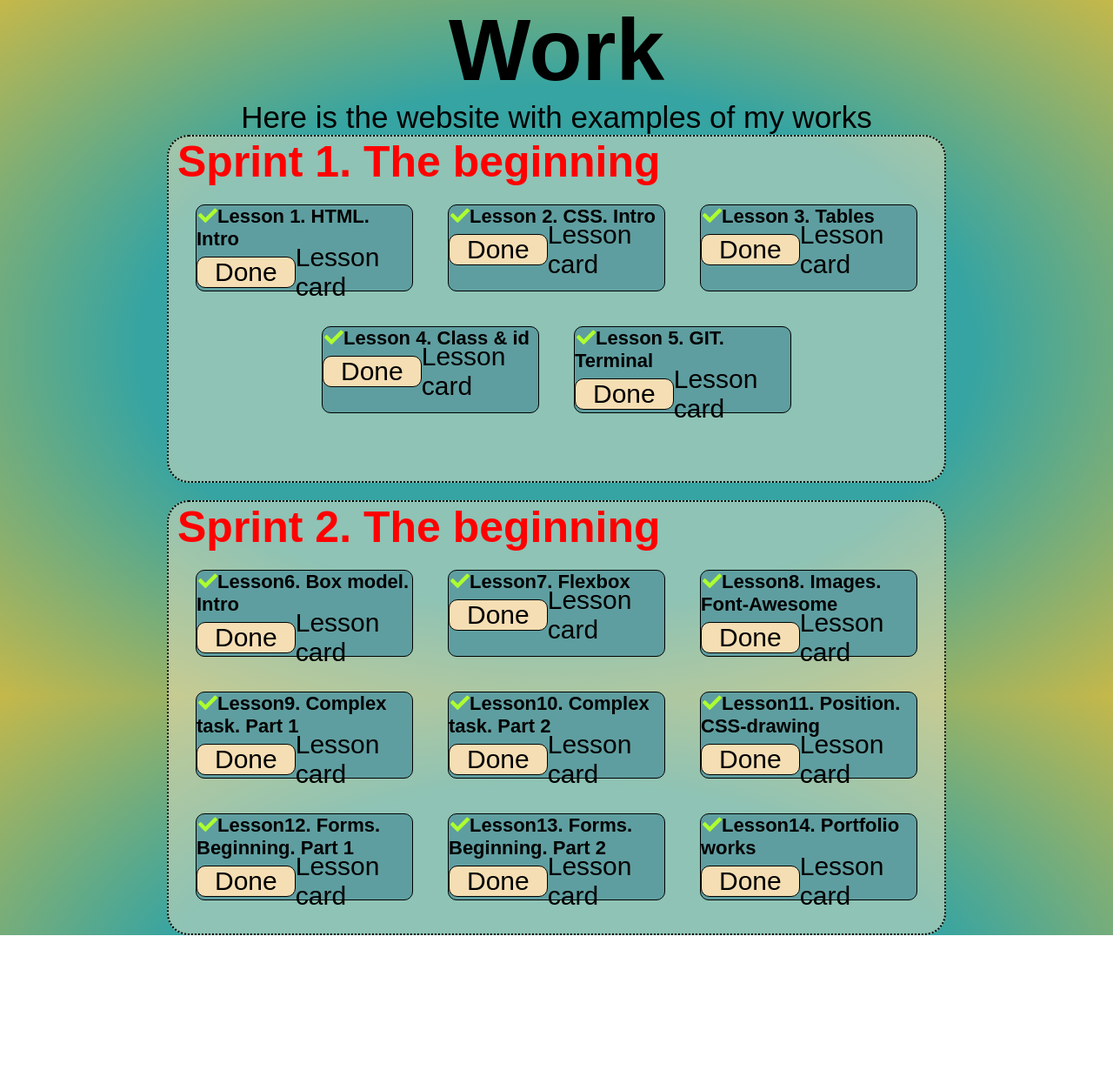
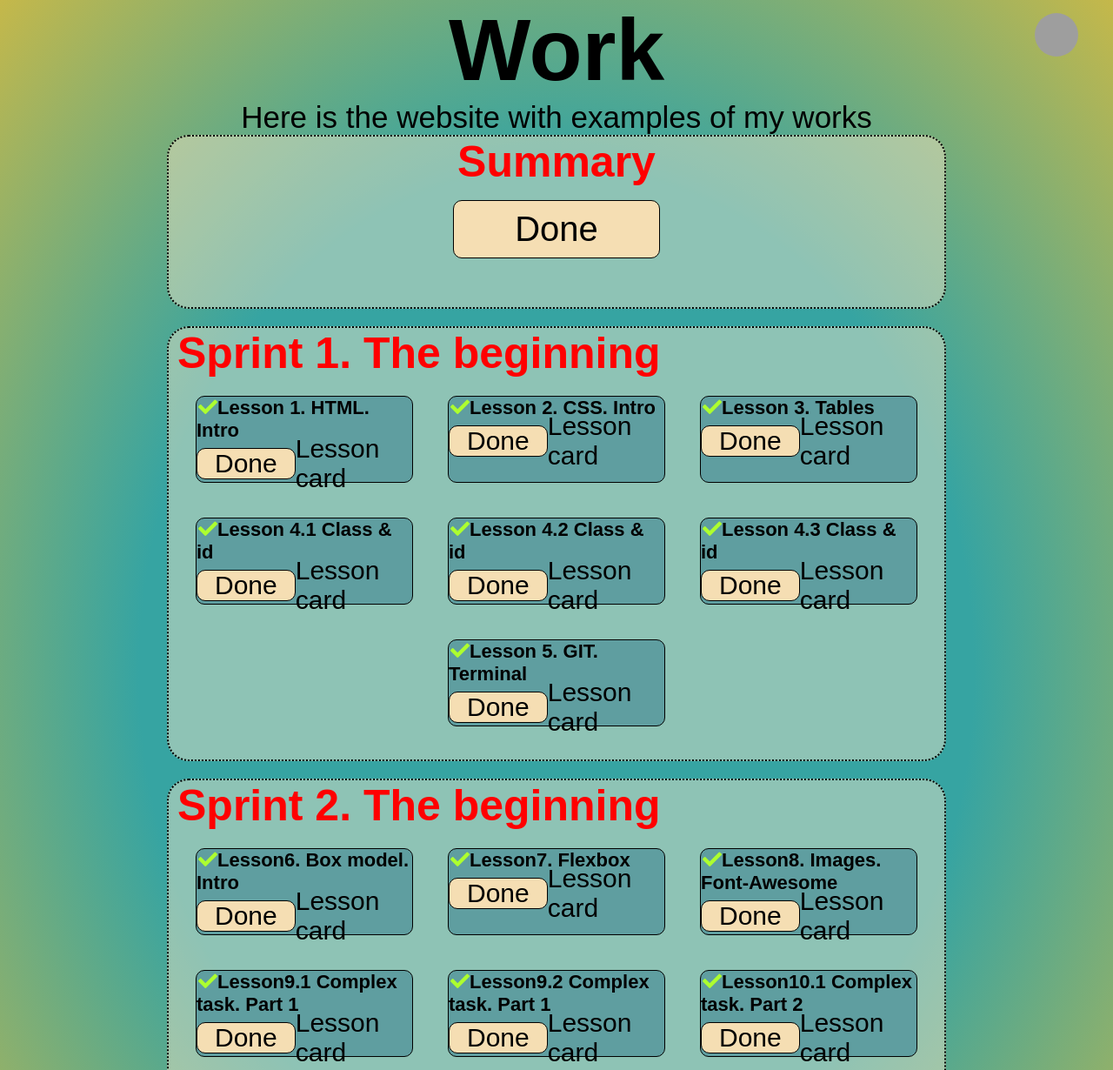
Before and after one commit to KostyantynStarodub/job2, a plain HTML site: page work_work/index.html in a window 1280 px wide. Shown: the top 1230 px of the page at 87% size. Before the commit the page ends 1075 px from the top, so only its background shows below. Drawn offline with Linux system fonts and the light colour scheme; a web font is replaced by a local one.

Commit message:
lesson_work

```diff
--- a/style.css
+++ b/style.css
@@ -36,7 +36,7 @@
     font-size: 20px;
     color: black;
     margin-left: 15px;
-    transition: all .2s;
+    transition: all 1.3s;
 }
 .menu_top a:hover{
     color: cadetblue;
@@ -139,3 +139,70 @@ span{
 .a_box a:hover{
     font-size: 30px;
 }
+.footer{
+    width: 100%;
+    height: 100%;
+}
+.footer_inner{
+    width: 100%;
+    height: 200px;
+    -webkit-box-shadow: 9px 1px 36px 12px rgba(0,0,0,0.41);
+    box-shadow: 9px 1px 36px 12px rgba(0,0,0,0.41);
+    display: flex;
+    align-items: center;
+}
+i{
+    font-size: 50px;
+}
+input::before{
+    content: "";
+    width: 50px;
+    height: 50px;
+    background: url(./img/space.gif);
+    background-size: cover;
+    position: fixed;
+    bottom: 0;
+    right: 0;
+    left: 93%;
+    top: 15px;
+    border-radius: 100%;
+}
+input{
+    position: absolute;
+    top: -100px;
+}
+input:checked + .global {
+    background-color: black;
+}
+input:checked + .global .header .header_inner{
+    border: 2px solid white;
+}
+input:checked + .global .header .top .menu_top a{
+    color: white;
+}
+input:checked + .global .header .header_inner .text_header h1{
+    color: white;
+}
+input:checked + .global .header .header_inner .text_header p{
+    color: white;
+}
+input:checked + .global .header .header_inner{
+    background: url(./img/gifka_kak_u_denisa.gif) no-repeat;
+    background-size: cover;
+}
+input:checked + .global .main .main_inner{
+    background: url(./img/gifka_kak_u_denisa.gif) no-repeat;
+    background-size: cover;
+    border: 2px solid white;
+}
+input:checked + .global .header .header_inner .top{
+    border-bottom: 3px solid white;
+}
+input:checked + .global .footer .footer_inner{
+    background: url(./img/gifka_kak_u_denisa.gif) no-repeat;
+    background-size: cover;
+    border: 2px solid white;
+}
+input:checked + .global .footer .footer_inner i{
+    color: white;
+}
--- a/work_work/index.html
+++ b/work_work/index.html
@@ -9,44 +9,64 @@
     <link rel="stylesheet" href="./fontawesome-free-5.15.4-web/css/all.min.css">
 </head>
 <body>
+    <input type="checkbox" name="" id="">
+    <div class="global">
     <header class="header">
         <h1>Work</h1>
         <p>Here is the website with examples of my works</p>
+        <div class="cv">
+            <h1>Summary</h1>
+            <a href="https://kostyantynstarodub.github.io/summary/" target="blank">Done</a>
+        </div>
         <div class="box_job">
             <h1>Sprint 1. The beginning</h1>
             <div class="box">
                 <div class="conteiner_job">
                     <h3><i class="fas fa-check"></i>Lesson 1. HTML. Intro</h3>
                     <div class="box_inner">
-                        <a href="">Done</a>
+                        <a href="https://kostyantynstarodub.github.io/lesson_1/" target="blank">Done</a>
                         <p>Lesson card</p>
                     </div>
                 </div>
                 <div class="conteiner_job">
                     <h3><i class="fas fa-check"></i>Lesson 2. CSS. Intro</h3>
                     <div class="box_inner">
-                        <a href="###">Done</a>
+                        <a href="https://kostyantynstarodub.github.io/lesson_2/" target="blank">Done</a>
                         <p>Lesson card</p>
                     </div>
                 </div>
                 <div class="conteiner_job">
                     <h3><i class="fas fa-check"></i>Lesson 3. Tables</h3>
                     <div class="box_inner">
-                        <a href="###">Done</a>
+                        <a href="https://kostyantynstarodub.github.io/lesson_3/" target="blank">Done</a>
                         <p>Lesson card</p>
                     </div>
                 </div>
                 <div class="conteiner_job">
-                    <h3><i class="fas fa-check"></i>Lesson 4. Class & id</h3>
+                    <h3><i class="fas fa-check"></i>Lesson 4.1 Class & id</h3>
                     <div class="box_inner">
-                        <a href="###">Done</a>
+                        <a href="https://kostyantynstarodub.github.io/weather_lesson_4/" target="blank">Done</a>
+                        <p>Lesson card</p>
+                    </div>
+                </div>
+                <div class="conteiner_job">
+                    <h3><i class="fas fa-check"></i>Lesson 4.2 Class & id</h3>
+                    <div class="box_inner">
+                        <a href="https://kostyantynstarodub.github.io/superhero_table_lesson_4/" target="blank">Done</a>
+                        <p>Lesson card</p>
+                    </div>
+                </div>
+                <div class="conteiner_job">
+                    <h3><i class="fas fa-check"></i>Lesson 4.3 Class & id</h3>
+                    <div class="box_inner">
+                        <a href="https://kostyantynstarodub.github.io/superhero_lesson_4/" target="blank">Done</a>
                         <p>Lesson card</p>
                     </div>
                 </div>
                 <div class="conteiner_job">
                     <h3><i class="fas fa-check"></i>Lesson 5. GIT. Terminal</h3>
                     <div class="box_inner">
-                        <a href="###">Done</a>
+                        <a href="https://kostyantynstarodub.github.io/lesson5/" target="blank">Done</a>
                         <p>Lesson card</p>
                     </div>
                 </div>
@@ -58,56 +78,70 @@
                 <div class="conteiner_job">
                     <h3><i class="fas fa-check"></i>Lesson6. Box model. Intro</h3>
                     <div class="box_inner">
-                        <a href="###">Done</a>
+                        <a href="https://kostyantynstarodub.github.io/summary-table/" target="blank">Done</a>
                         <p>Lesson card</p>
                     </div>
                 </div>
                 <div class="conteiner_job">
                     <h3><i class="fas fa-check"></i>Lesson7. Flexbox</h3>
                     <div class="box_inner">
-                        <a href="###">Done</a>
+                        <a href="https://kostyantynstarodub.github.io/blocks_lesson_7/" target="blank">Done</a>
                         <p>Lesson card</p>
                     </div>
                 </div>
                 <div class="conteiner_job">
                     <h3><i class="fas fa-check"></i>Lesson8. Images. Font-Awesome</h3>
                     <div class="box_inner">
-                        <a href="###">Done</a>
+                        <a href="https://kostyantynstarodub.github.io/more_blocks_lesson_7/" target="blank">Done</a>
                         <p>Lesson card</p>
                     </div>
                 </div>
                 <div class="conteiner_job">
-                    <h3><i class="fas fa-check"></i>Lesson9. Complex task. Part 1</h3>
+                    <h3><i class="fas fa-check"></i>Lesson9.1 Complex task. Part 1</h3>
                     <div class="box_inner">
-                        <a href="###">Done</a>
+                        <a href="https://kostyantynstarodub.github.io/lesson9/" target="blank">Done</a>
                         <p>Lesson card</p>
                     </div>
                 </div>
                 <div class="conteiner_job">
-                    <h3><i class="fas fa-check"></i>Lesson10. Complex task. Part 2</h3>
+                    <h3><i class="fas fa-check"></i>Lesson9.2 Complex task. Part 1</h3>
                     <div class="box_inner">
-                        <a href="###">Done</a>
+                        <a href="https://kostyantynstarodub.github.io/lesson9_hw/" target="blank">Done</a>
+                        <p>Lesson card</p>
+                    </div>
+                </div>
+                <div class="conteiner_job">
+                    <h3><i class="fas fa-check"></i>Lesson10.1 Complex task. Part 2</h3>
+                    <div class="box_inner">
+                        <a href="https://kostyantynstarodub.github.io/lesson10/" target="blank">Done</a>
+                        <p>Lesson card</p>
+                    </div>
+                </div>
+                <div class="conteiner_job">
+                    <h3><i class="fas fa-check"></i>Lesson10.2 Complex task. Part 2</h3>
+                    <div class="box_inner">
+                        <a href="https://kostyantynstarodub.github.io/lesson10_hw/" target="blank">Done</a>
                         <p>Lesson card</p>
                     </div>
                 </div>
                 <div class="conteiner_job">
                     <h3><i class="fas fa-check"></i>Lesson11. Position. CSS-drawing</h3>
                     <div class="box_inner">
-                        <a href="###">Done</a>
+                        <a href="https://kostyantynstarodub.github.io/Position.-CSS-drawing/" target="blank">Done</a>
                         <p>Lesson card</p>
                     </div>
                 </div>
                 <div class="conteiner_job">
                     <h3><i class="fas fa-check"></i>Lesson12. Forms. Beginning. Part 1</h3>
                     <div class="box_inner">
-                        <a href="###">Done</a>
+                        <a href="https://kostyantynstarodub.github.io/forma/" target="blank">Done</a>
                         <p>Lesson card</p>
                     </div>
                 </div>
                 <div class="conteiner_job">
                     <h3><i class="fas fa-check"></i>Lesson13. Forms. Beginning. Part 2</h3>
                     <div class="box_inner">
-                        <a href="###">Done</a>
+                        <a href="https://kostyantynstarodub.github.io/lesson14/" target="blank">Done</a>
                         <p>Lesson card</p>
                     </div>
                 </div>
@@ -121,5 +155,6 @@
             </div>
         </div>
     </header>
+    </div>
 </body>
 </html>
--- a/work_work/style.css
+++ b/work_work/style.css
@@ -13,7 +13,7 @@ body{
 }
 .header{
     width: 100%;
-    height: 800px;
+    height: 100%;
 }
 .header > h1{
     text-align: center;
@@ -24,9 +24,40 @@ body{
     text-align: center;
     font-size: 35px;
 }
+.cv{
+    width: 70%;
+    height: 200px;
+    border-radius: 25px;
+    border: 2px dotted black;
+    background-color: rgba(255, 235, 205, 0.438);
+    margin-bottom: 20px;
+    display: flex;
+    flex-direction: column;
+}
+.cv h1{
+    text-align: center;
+    font-size: 50px;
+    color: red;
+    margin-bottom: 15px;
+}
+.cv a{
+    text-decoration: none;
+    font-size: 40px;
+    border: 1px solid black;
+    padding: 10px 70px;
+    border-radius: 10px;
+    color: black;
+    transition: all .2s;
+    background-color: wheat;
+
+}
+.cv a:hover{
+    background-color: black;
+    color: white;
+}
 .box_job{
     width: 70%;
-    height: 400px;
+    height: 500px;
     border-radius: 25px;
     border: 2px dotted black;
     background-color: rgba(255, 235, 205, 0.438);
@@ -84,7 +115,7 @@ i{
 }
 .box_job_2{
     width: 70%;
-    height: 500px;
+    height: 650px;
     border-radius: 25px;
     border: 2px dotted black;
     background-color: rgba(255, 235, 205, 0.438);
@@ -97,27 +128,68 @@ i{
 }
 @media screen and (max-width: 1248px){
     .box_job{
-        height: 500px;
+        height: 650px;
     }
     .box_job_2{
-        height: 780px;
+        height: 920px;
     }
 }
 @media screen and (max-width: 834px){
     .box_job{
-        height: 800px;
+        height: 1050px;
     }
     .box_job_2{
-        height: 1350px;
+        height: 1650px;
     }
 }
 @media screen and (max-width: 494px){
     .box_job{
-        height: 870px;
+        height: 1150px;
     }
 }
 @media screen and (max-width: 496px){
     .box_job_2{
-        height: 1420px;
+        height: 1690px;
     }
 }
+input::before{
+    content: "";
+    width: 50px;
+    height: 50px;
+    background: url(./img/space.gif);
+    background-size: cover;
+    position: fixed;
+    bottom: 0;
+    right: 0;
+    left: 93%;
+    top: 15px;
+    border-radius: 100%;
+}
+input{
+    position: absolute;
+    top: -100px;
+}
+input:checked + .global .header{
+    background-color: rgb(19, 19, 19);
+}
+input:checked + .global .header > h1{
+    color: white;
+}
+input:checked + .global .header > p{
+    color: white;
+}
+input:checked + .global .header .cv{
+    background: url(./img/gifka_kak_u_denisa.gif) no-repeat;
+    background-size: cover;
+    border: 2px dotted white;
+}
+input:checked + .global .header .box_job{
+    background: url(./img/gifka_kak_u_denisa.gif) no-repeat;
+    background-size: cover;
+    border: 2px dotted white;
+}
+input:checked + .global .header .box_job_2{
+    background: url(./img/gifka_kak_u_denisa.gif) no-repeat;
+    background-size: cover;
+    border: 2px dotted white;
+}
```
Also changed, not shown: index.html (+7 -2 lines), img/gifka_kak_u_denisa.gif (added), work_work/img/gifka_kak_u_denisa.gif (added), 2 other files.
